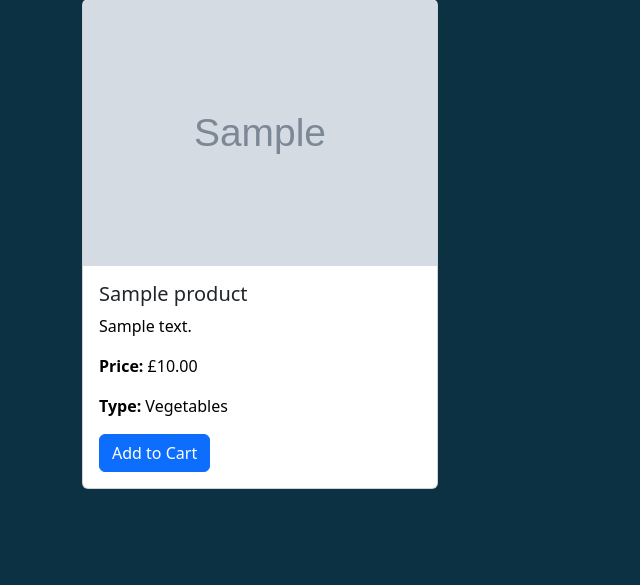
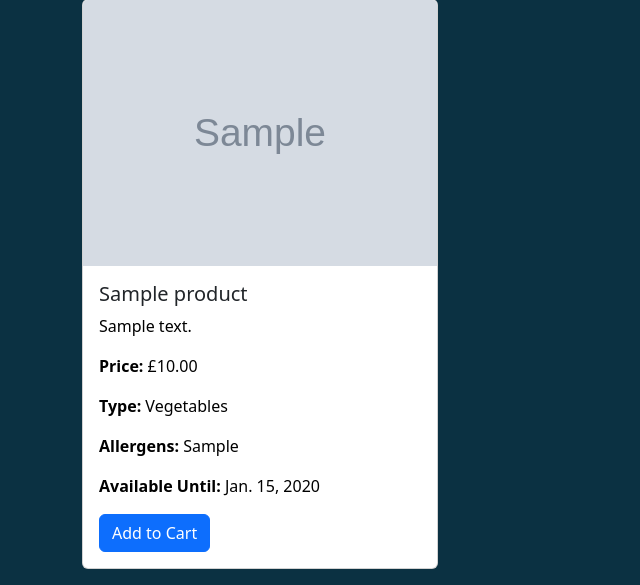
Before and after one commit to goetic-zoe/UFCFTR-30-3-Distributed-and-Enterprise-Software-Development, a Django app: page /products/ in a window 1280 px wide. Shown: the part 229-814 px from the top of the page, without its empty margins (0-640 px from the left). Before the commit the page ends 718 px from the top, so only its background shows below. Run offline with Django 5.2, Linux system fonts and the light colour scheme; tables that the repository leaves empty hold one stand-in row (values such as "Sample post"); grey boxes marked "Sample" are stand-in pictures.

Commit message:
Updated product list template to include allergens and availability end date in product display.
Signed-off-by: goetic-zoe <github@bushycargo.com>

```diff
--- a/templates/product_list.html
+++ b/templates/product_list.html
@@ -47,6 +47,8 @@
                         <p class="card-text">{{ product.description }}</p>
                         <p class="card-text"><strong>Price:</strong> £{{ product.price }}</p>
                         <p class="card-text"><strong>Type:</strong> {{ product.get_type_display }}</p>
+                        <p class="card-text"><strong>Allergens:</strong> {{ product.allergens }}</p>
+                        <p class="card-text"><strong>Available Until:</strong> {{ product.availability_end }}</p>
                         <a href="{% url 'add_to_cart' product.id %}" class="btn btn-primary">Add to Cart</a>
                     </div>
                 </div>
```
